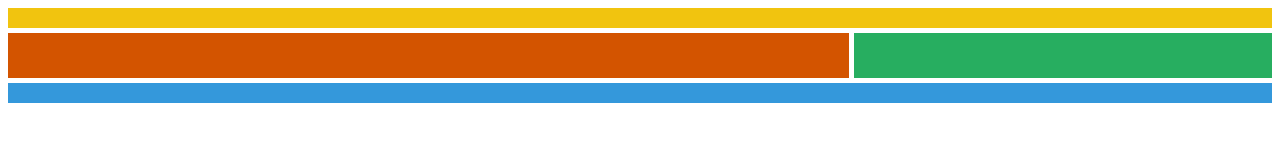
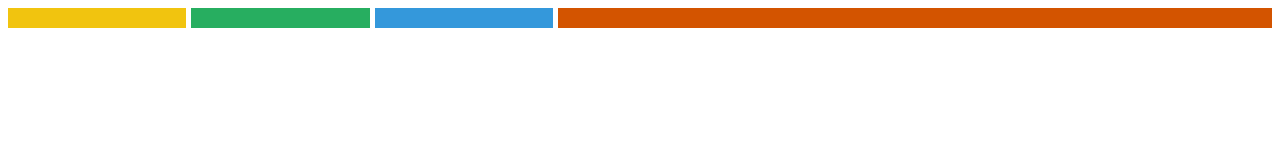
Before and after one commit to Jo-GyuHyeon/cssMaster, a plain HTML site: page grid.html in a window 1280 px wide. Drawn offline with Linux system fonts and the light colour scheme.

Commit message:
fr and repeat()

```diff
--- a/grid.html
+++ b/grid.html
@@ -10,23 +10,19 @@
       display: grid;
       grid-auto-rows: 20px;
       grid-gap: 5px;
-      grid-template-areas: "header header header" "content content sidebar" "content content sidebar" "footer footer footer";
-
+      grid-template-columns: repeat(3,1fr) 4fr;
+      /* grid-template-columns: 2fr 1fr 2fr 1fr; */
     }
     .first{
-      grid-area: header;
       background-color: #f1c40f;
     }
     .second{
-      grid-area: sidebar;
       background-color: #27ae60;
     }
     .third{
-      grid-area: footer;
       background-color: #3498db;
     }
     .fourth{
-      grid-area: content;
       background-color: #d35400;
     }
 
```
